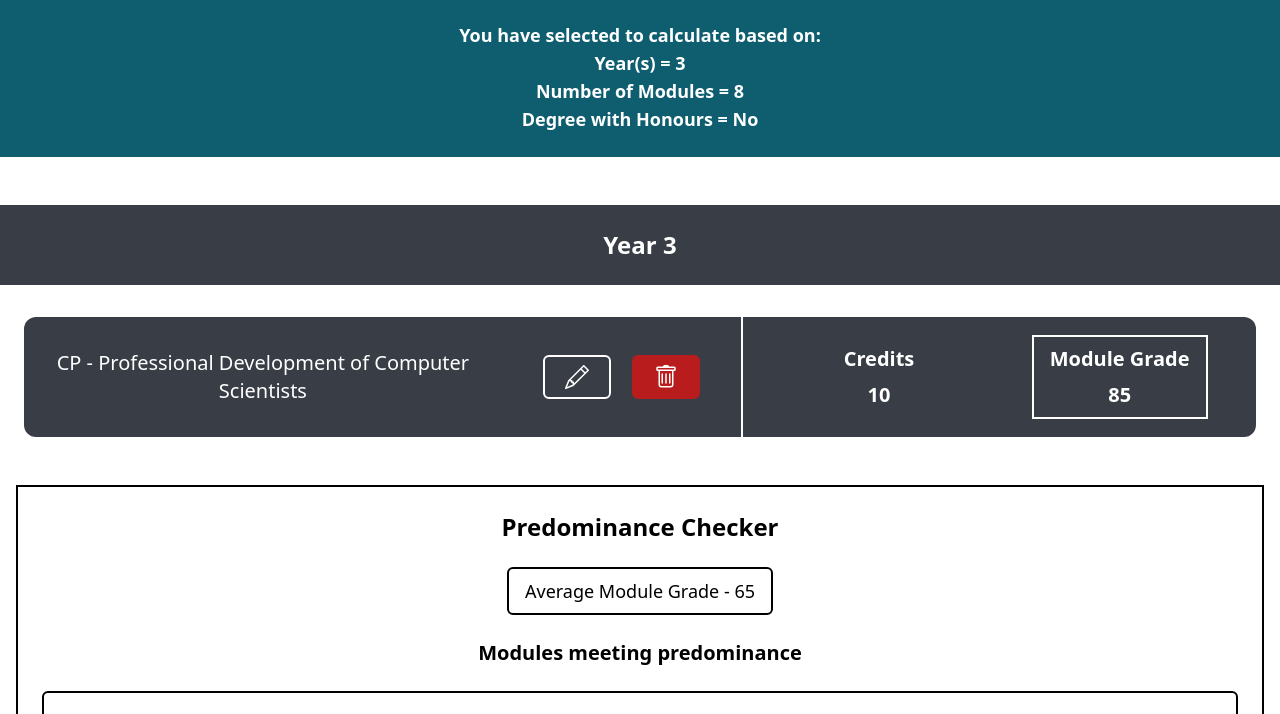
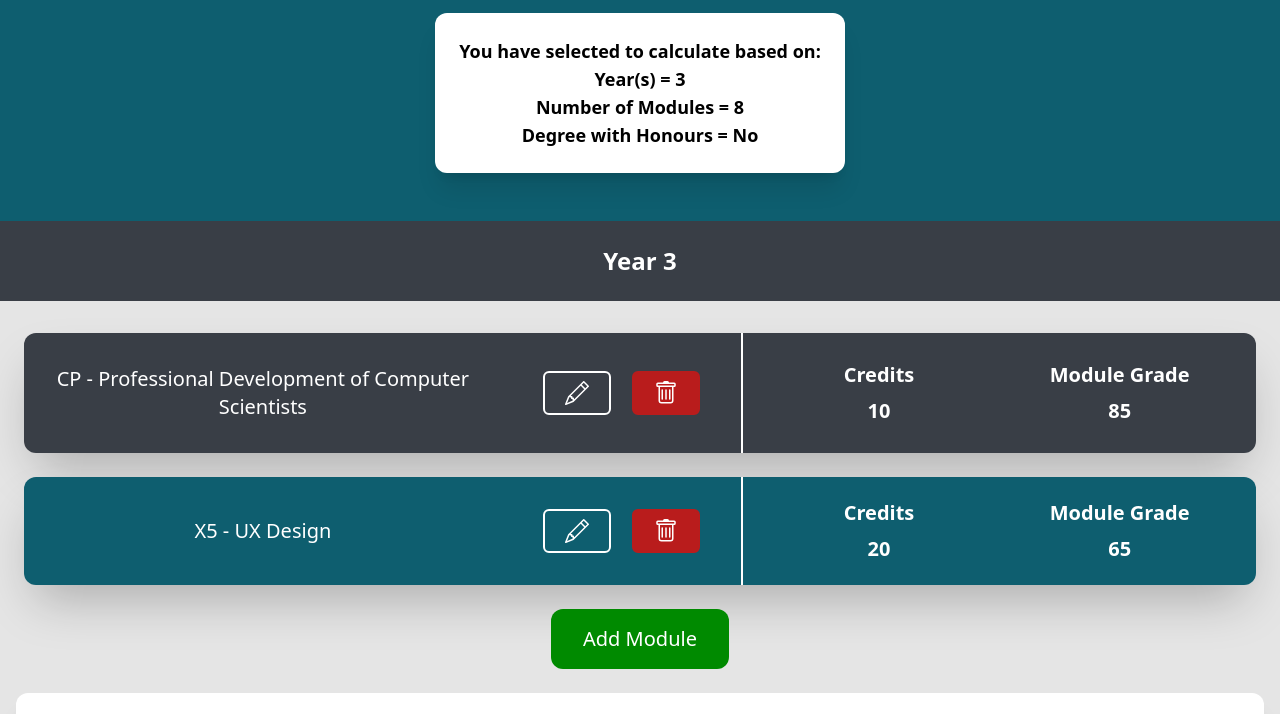
Before and after one commit to LJSkinner/Uni-Stirling-Grade-Calculator-Website, a website: page src/honours-calculator.html in a window 1280 px wide. Shown: the part 199-913 px from the top of the page. Drawn offline with nearby package versions, Linux system fonts and the light colour scheme.

Commit message:
style(undergrad): update page styling
add shadows and remove borders
add "Add Module" button

```diff
--- a/src/honours-calculator.html
+++ b/src/honours-calculator.html
@@ -45,25 +45,28 @@
 
       <!--Main content will go in here-->
       <main class="h-auto text-white text-center">
-        <section id="calc-config">
-            <h1 class="text-3xl text-black p-8 font-bold">University of Stirling Undergraduate Degree Calculator</h1>
+        <section id="calc-config" class="bg-cyan-800">
+            <h1 class="text-3xl pt-8 font-bold">University of Stirling Undergraduate Degree Calculator</h1>
             <!--Summary of options chosen from homepage questions-->
-            <div id="config-info" class="bg-cyan-800 text-lg p-6 font-semibold">
-                <p>You have selected to calculate based on:</p>
-                <p id="calc-year">Year(s) = 3</p>
-                <p id="calc-num-modules">Number of Modules = 8</p>
-                <p id="calc-honours">Degree with Honours = No</p>
+            <div id="config-info" class="text-lg py-12 font-semibold">
+                <div class="bg-white rounded-xl shadow-xl w-max text-black p-6 mx-auto">
+                    <p>You have selected to calculate based on:</p>
+                    <p id="calc-year">Year(s) = 3</p>
+                    <p id="calc-num-modules">Number of Modules = 8</p>
+                    <p id="calc-honours">Degree with Honours = No</p>
+                </div>
+
             </div>
         </section>
 
-        <section id="1-year-calc" class="pt-12">
+        <section id="1-year-calc" class="bg-neutral-200">
             <h2 class="text-2xl bg-gray-700 font-semibold p-6 mb-2">Year 3</h1>
             <!--Holds the modules and predominance checker for year 4-->
             <div id="year-4-content" class="flex flex-row flex-wrap w-full">
                 <!--Contains the modules added for Year 4-->
                 <section id="modules" class="text-xl basis-full 2xl:basis-7/12">
                     <!--Contains a single module and all of it's content, the sizing still needs adjusted but this is the initial look-->
-                    <div id="module-container" class="bg-gray-700 rounded-xl m-6">
+                    <div id="module-container" class="bg-gray-700 rounded-xl m-6 shadow-2xl">
                         <div class="flex flex-row">
                             <!--Contains module title and edit/delete buttons-->
                             <div class="basis-full md:basis-2/3 md:border-r-2 md:border-r-white lg:basis-7/12">
@@ -92,12 +95,11 @@
                             <!--Displays module credits and overall module grade, only visible on md or larger screens-->
                             <div class="hidden md:inline-block md:basis-1/3 lg:basis-5/12">
                                 <div class="grid grid-cols-2 h-full place-items-center px-4">
-                                    <!--TODO(LUKE) - Do you prefer these with or without the borders?-->
                                     <div class="space-y-2 font-semibold">
                                         <p class="pt-2">Credits</p>
                                         <p id="moduleCredits" class="pb-2">10</p>
                                     </div>
-                                    <div class="space-y-2 font-semibold border-2 border-white px-4">
+                                    <div class="space-y-2 font-semibold px-4">
                                         <p class="pt-2">Module Grade</p>
                                         <p id="moduleCredits" class="pb-2">85</p>
                                     </div>
@@ -105,12 +107,58 @@
                             </div>
                         </div>
                     </div>
+
+                    <div id="module-container" class="bg-cyan-800 rounded-xl m-6 shadow-2xl">
+                        <div class="flex flex-row">
+                            <!--Contains module title and edit/delete buttons-->
+                            <div class="basis-full md:basis-2/3 md:border-r-2 md:border-r-white lg:basis-7/12">
+                                <div class="grid grid-cols-12 py-6">
+                                    <div class="col-span-12 lg:col-span-8">
+                                        <h3 id="moduleTitle" class="p-4 text-ellipsis">X5 - UX Design</h1>
+                                    </div>
+
+                                    <!--The icons in the buttons below are temporary and may be moved/changed-->
+                                    <div class="my-auto col-span-12 lg:col-span-4 space-x-4">
+                                        <button id="editModule" class="border-2 border-white hover:bg-white hover:text-black px-5 py-2 rounded-md">
+                                            <svg xmlns="http://www.w3.org/2000/svg" fill="currentColor" class="w-6 h-6" viewBox="0 0 16 16">
+                                            <path d="M12.146.146a.5.5 0 0 1 .708 0l3 3a.5.5 0 0 1 0 .708l-10 10a.5.5 0 0 1-.168.11l-5 2a.5.5 0 0 1-.65-.65l2-5a.5.5 0 0 1 .11-.168l10-10zM11.207 2.5 13.5 4.793 14.793 3.5 12.5 1.207 11.207 2.5zm1.586 3L10.5 3.207 4 9.707V10h.5a.5.5 0 0 1 .5.5v.5h.5a.5.5 0 0 1 .5.5v.5h.293l6.5-6.5zm-9.761 5.175-.106.106-1.528 3.821 3.821-1.528.106-.106A.5.5 0 0 1 5 12.5V12h-.5a.5.5 0 0 1-.5-.5V11h-.5a.5.5 0 0 1-.468-.325z"/>
+                                            </svg>
+                                        </button>
+                                        <button id="deleteModule" class="border-2 border-red-700 bg-red-700 hover:bg-red-600 px-5 py-2 rounded-md">
+                                            <svg xmlns="http://www.w3.org/2000/svg" fill="currentColor" class="w-6 h-6" viewBox="0 0 16 16">
+                                            <path d="M5.5 5.5A.5.5 0 0 1 6 6v6a.5.5 0 0 1-1 0V6a.5.5 0 0 1 .5-.5zm2.5 0a.5.5 0 0 1 .5.5v6a.5.5 0 0 1-1 0V6a.5.5 0 0 1 .5-.5zm3 .5a.5.5 0 0 0-1 0v6a.5.5 0 0 0 1 0V6z"/>
+                                            <path fill-rule="evenodd" d="M14.5 3a1 1 0 0 1-1 1H13v9a2 2 0 0 1-2 2H5a2 2 0 0 1-2-2V4h-.5a1 1 0 0 1-1-1V2a1 1 0 0 1 1-1H6a1 1 0 0 1 1-1h2a1 1 0 0 1 1 1h3.5a1 1 0 0 1 1 1v1zM4.118 4 4 4.059V13a1 1 0 0 0 1 1h6a1 1 0 0 0 1-1V4.059L11.882 4H4.118zM2.5 3V2h11v1h-11z"/>
+                                            </svg>
+                                        </button>
+                                    </div>
+                                </div>
+                            </div>
+
+                            <!--Displays module credits and overall module grade, only visible on md or larger screens-->
+                            <div class="hidden md:inline-block md:basis-1/3 lg:basis-5/12">
+                                <div class="grid grid-cols-2 h-full place-items-center px-4">
+                                    <div class="space-y-2 font-semibold">
+                                        <p class="pt-2">Credits</p>
+                                        <p id="moduleCredits" class="pb-2">20</p>
+                                    </div>
+                                    <div class="space-y-2 font-semibold px-4">
+                                        <p class="pt-2">Module Grade</p>
+                                        <p id="moduleCredits" class="pb-2">65</p>
+                                    </div>
+                                </div>
+                            </div>
+                        </div>
+                    </div>
+
+                    <div class="order-last">
+                        <button class="rounded-xl bg-lime-700 hover:brightness-110 py-4 px-8">Add Module</button>
+                    </div>
                 </section>
 
                 <!--Contains the predominance checker and grade boundary summary-->
                 <section id="predominance-info" class="basis-full 2xl:basis-5/12 px-4 2xl:pr-4 2xl:pl-0">
                     <div class="flex flex-col py-6">
-                        <div id="predominance-checker" class="text-black border-2 border-black">
+                        <div id="predominance-checker" class="text-black bg-white rounded-xl shadow-xl">
                             <div class="grid gap-y-6 p-6">
                                 <h1 class="text-2xl font-bold">Predominance Checker</h1>
                                 <div class="border-2 border-black text-lg rounded-md mx-auto px-4 py-2">Average Module Grade - 65</div>
@@ -123,7 +171,7 @@
                             </div>
                         </div>
 
-                        <div id="grade-boundaries" class="text-black font-semibold text-lg border-2 border-black p-3 mt-6 pb-6">
+                        <div id="grade-boundaries" class="text-black bg-white rounded-xl shadow-xl font-semibold text-lg p-3 mt-6 pb-6">
                             <p class="text-2xl font-bold p-2">Grade Boundaries</p>
                             <p class="select-all">1st Class (70+) <br> 2:1 Upper Second Class Division (60-69) <br> 2:2 Lower Second Class Division (50-59) <br> 3rd Class (40-49)</p>
                         </div>
```
Also changed, not shown: src/css/main.css.
